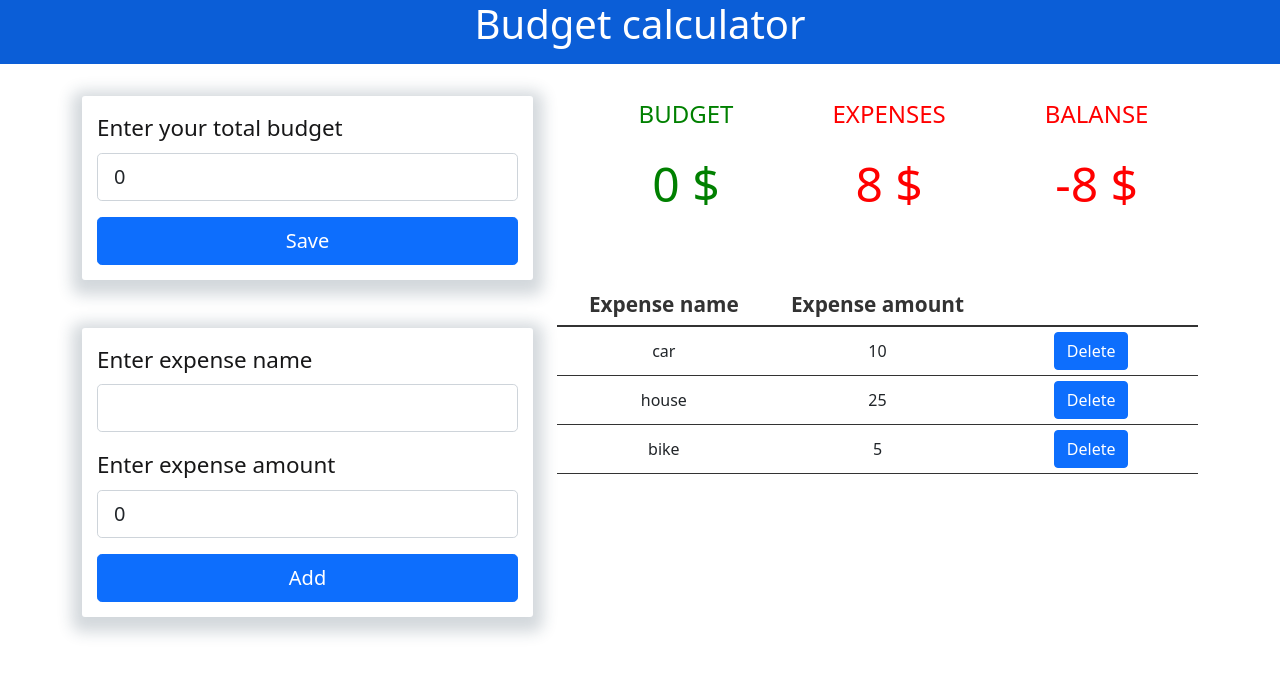
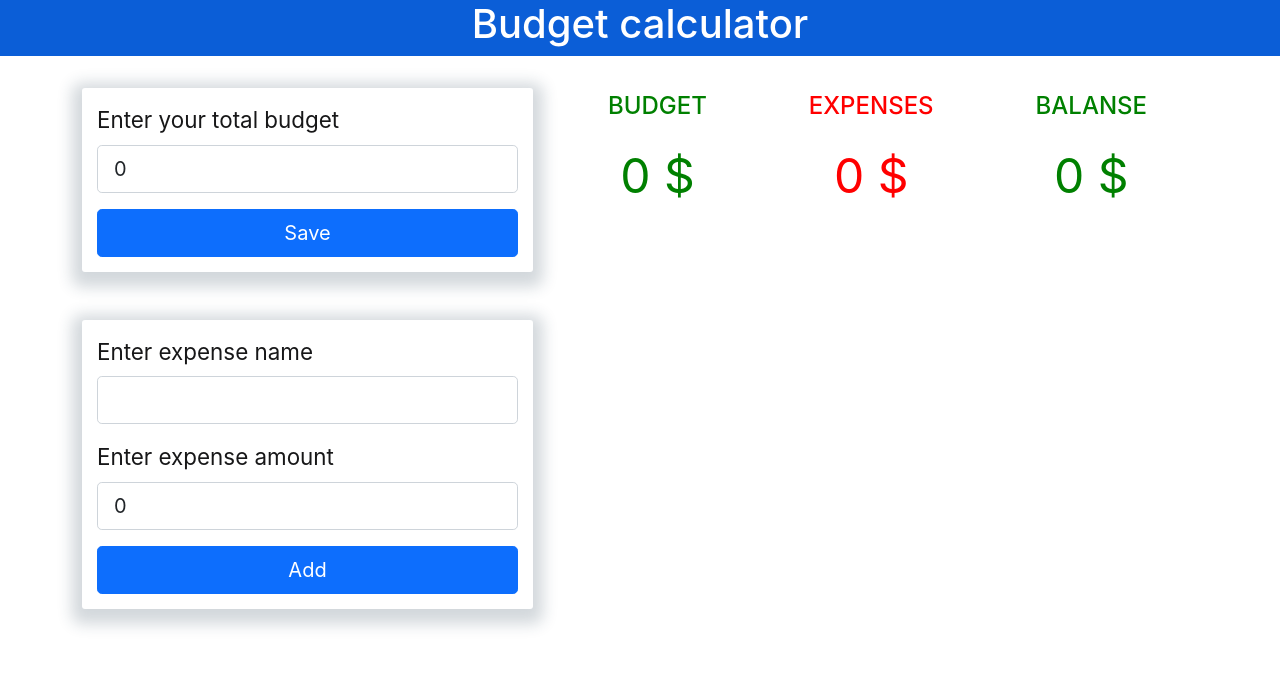
Before and after one commit to AlexeySapr/goit-react-hw-budget, a React (Create React App) app: page / in a window 1280 px wide. Shown: the top 676 px of the page. Built offline with nearby package versions, Linux system fonts and the light colour scheme.

Commit message:
Update components

```diff
--- a/src/App.js
+++ b/src/App.js
@@ -2,22 +2,17 @@ import { useState } from 'react';
 import './App.css';
 
 import { Container, Row, Col } from 'react-bootstrap';
-import 'bootstrap/dist/css/bootstrap.min.css';
+
 import Section from './components/section/Section';
 import AppHeader from './components/appHeader/AppHeader';
 import BudgetCard from './components/budgetCard/BudgetCard';
 import ExpenseCard from './components/expenseCard/ExpenseCard';
 import InfoSection from './components/infoSection/InfoSection';
 import ExpenseInfoSection from './components/expenseInfoSection/ExpenseInfoSection';
-
-const initData = [
-  { id: 1, name: 'car', amount: 10 },
-  { id: 2, name: 'house', amount: 25 },
-  { id: 3, name: 'bike', amount: 5 },
-];
+import { nanoid } from 'nanoid';
 
 const App = () => {
-  const [expenses, setExpenses] = useState(() => initData);
+  const [expenses, setExpenses] = useState([]);
   const [budget, setBudget] = useState(0);
 
   const handleDelItems = id => {
@@ -27,6 +22,14 @@ const App = () => {
   const handleBudget = budget => {
     setBudget(budget);
   };
+
+  const handleExpenses = newExp => {
+    setExpenses([{ id: nanoid(), ...newExp }, ...expenses]);
+  };
+
+  const allExpenses = expenses.reduce((sum, item) => {
+    return sum + item.amount;
+  }, 0);
 
   return (
     <>
@@ -38,11 +41,11 @@ const App = () => {
               <BudgetCard handleBudget={handleBudget} />
             </Section>
             <Section>
-              <ExpenseCard />
+              <ExpenseCard handleExpenses={handleExpenses} />
             </Section>
           </Col>
           <Col md={7}>
-            <InfoSection budget={budget} expenses={8} />
+            <InfoSection budget={budget} expenses={allExpenses} />
             {expenses.length > 0 && (
               <ExpenseInfoSection
                 expenses={expenses}
--- a/src/components/budgetCard/BudgetCard.js
+++ b/src/components/budgetCard/BudgetCard.js
@@ -4,8 +4,8 @@ import FormCard from '../formCard/FormCard';
 const BudgetCard = ({ handleBudget }) => {
   const handleSubmit = e => {
     e.preventDefault();
-    console.log('e: ', e.target.budget.value);
     handleBudget(e.target.budget.value);
+    e.target.reset();
   };
 
   return (
--- a/src/components/expenseCard/ExpenseCard.js
+++ b/src/components/expenseCard/ExpenseCard.js
@@ -1,18 +1,40 @@
+import { useRef } from 'react';
+
 import { Form, Button } from 'react-bootstrap';
 import FormCard from '../formCard/FormCard';
 
-const ExpenseCard = () => {
+const ExpenseCard = ({ handleExpenses }) => {
+  const refName = useRef();
+  const refAmount = useRef();
+
+  const handleSubmit = e => {
+    e.preventDefault();
+
+    handleExpenses({
+      [refName.current.name]: refName.current.value,
+      [refAmount.current.name]: Number(refAmount.current.value),
+    });
+
+    e.target.reset();
+  };
+
   return (
     <FormCard>
-      <Form>
+      <Form onSubmit={handleSubmit}>
         <Form.Group className="mb-3" controlId="formBasicEmail">
           <Form.Label>Enter expense name</Form.Label>
-          <Form.Control type="text" size="lg" />
+          <Form.Control type="text" size="lg" name="name" ref={refName} />
         </Form.Group>
 
         <Form.Group className="mb-3" controlId="formBasicEmail">
           <Form.Label>Enter expense amount</Form.Label>
-          <Form.Control type="number" size="lg" defaultValue={0} />
+          <Form.Control
+            type="number"
+            size="lg"
+            name="amount"
+            ref={refAmount}
+            defaultValue={0}
+          />
         </Form.Group>
 
         <div className="d-grid gap-2">
--- a/src/index.js
+++ b/src/index.js
@@ -1,6 +1,6 @@
 import React from 'react';
 import ReactDOM from 'react-dom';
-
+import 'bootstrap/dist/css/bootstrap.min.css';
 import './index.css';
 import App from './App';
 
```
